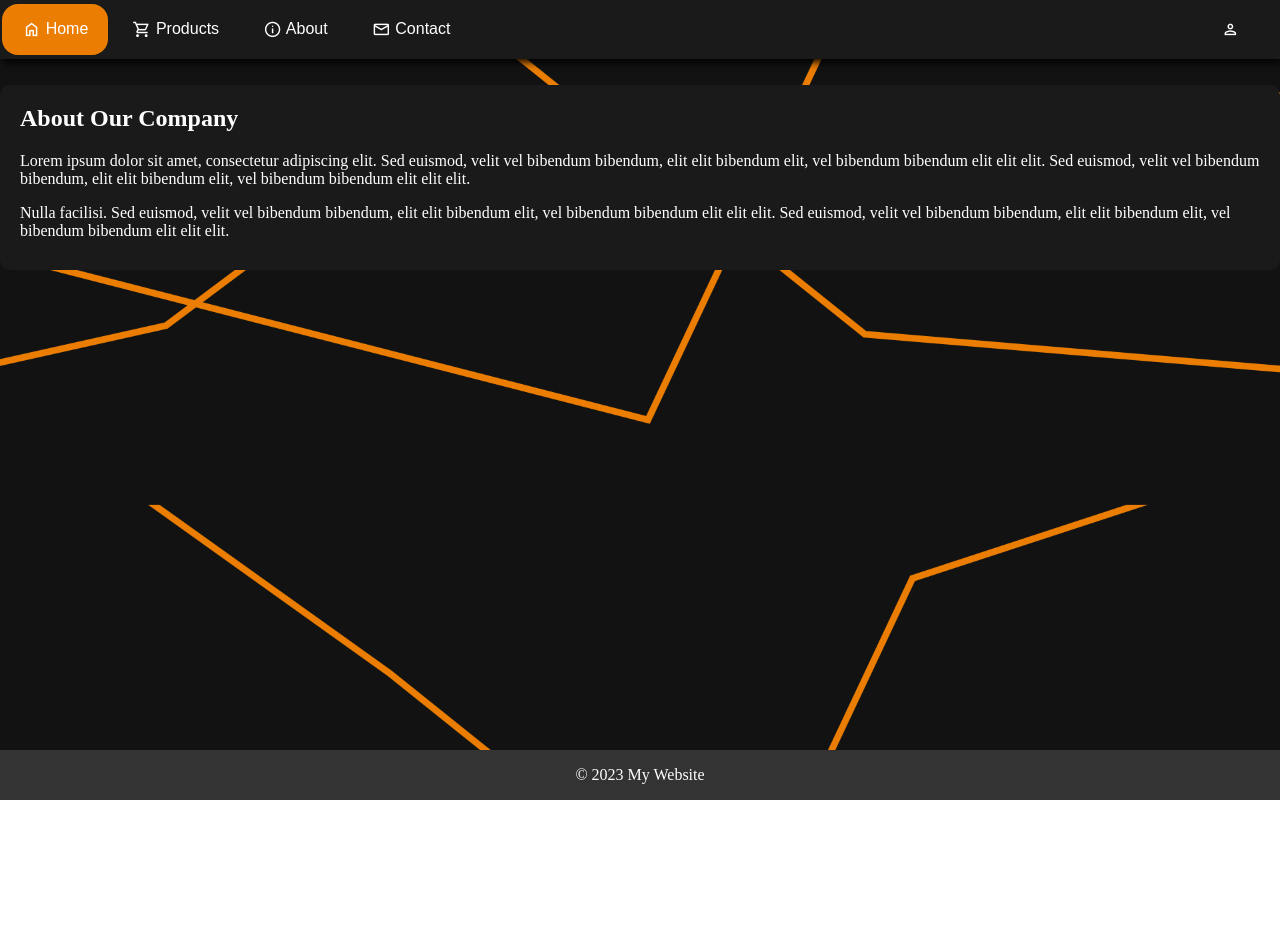
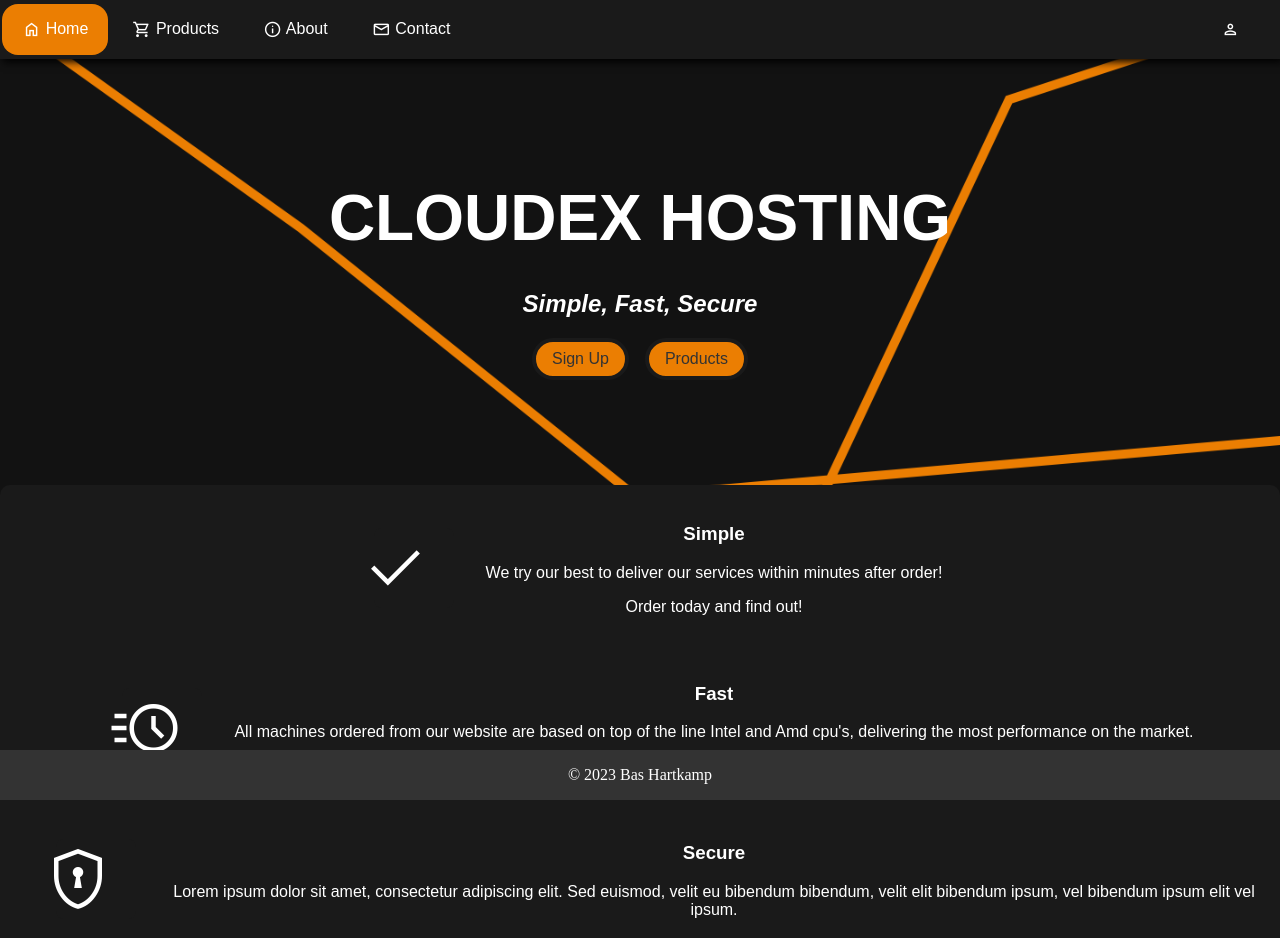
Before and after one commit to BasieDev/BHH, a plain HTML site: page index.html in a window 1280 px wide. Before the commit the page ends 800 px from the top, so only its background shows below. Drawn offline with nearby package versions, Linux system fonts and the light colour scheme.

Commit message:
Made index

```diff
--- a/index.css
+++ b/index.css
@@ -75,15 +75,42 @@ body {
     max-width: 1400px;
     margin-left: auto;
     margin-right: auto;
+    font-family: Arial, Helvetica, sans-serif;
+    display: flex;
+    flex-wrap: wrap;
+    gap: 2rem;
+    text-align: center;
+    justify-content: center;
 }
 
-.company-info h2 {
-    margin-top: 0;
-}
+.block {
+    display: flex;
+    flex-direction: row;
+    align-items: center;
+    gap: 2rem;
+  }
 
-.company-info p {
-    margin-bottom: 10px;
-}
+  .text {
+    flex: 1;
+  }
+
+  .icon {
+    display: flex;
+    justify-content: center;
+    align-items: center;
+    width: 5rem;
+    height: 5rem;
+    border-radius: 0.5rem;
+    background-color: #1a1a1a;
+    font-size: 60px;
+    margin-left: 36px;
+  }
+
+  @media (max-width: 768px) {
+    .block {
+      flex-direction: column;
+    }
+  }
 
 footer {
     background-color: #333;
@@ -93,3 +120,47 @@ footer {
     width: 100%;
     position: fixed;
 }
+
+.header {
+    height: 50vh;
+    display: flex;
+    flex-direction: column;
+    justify-content: center;
+    align-items: center;
+    color: #fff;
+}
+
+.header h1 {
+    font-size: 4rem;
+    margin-bottom: 1rem;
+    font-family: Arial, Helvetica, sans-serif;
+}
+
+.header h2 {
+    font-family: Arial, Helvetica, sans-serif;
+    font-style: italic;
+}
+
+.buttons {
+    display: flex;
+    gap: 1rem;
+}
+
+.signup-button,
+.products-button {
+    padding: 0.5rem 1rem;
+    border: solid 4px;
+    border-color: #1a1a1a;
+    border-radius: 2rem;
+    background-color: #eb7e02;
+    color: #333;
+    font-size: 1rem;
+    text-decoration: none;
+    font-family: Arial, Helvetica, sans-serif;
+}
+
+.signup-button:hover,
+.products-button:hover {
+    background-color: #333;
+    color: #fff;
+}
--- a/index.html
+++ b/index.html
@@ -14,13 +14,42 @@
         <a href="login.html" class="login"><span class="material-icons-outlined">person</span></a>
     </div>
 
+    <div class="header">
+        <h1>CLOUDEX HOSTING</h1>
+        <h2>Simple, Fast, Secure</h2>
+        <div class="buttons">
+          <a href="#" class="signup-button">Sign Up</a>
+          <a href="#" class="products-button">Products</a>
+        </div>
+    </div>
+
     <div class="company-info">
-        <h2>About Our Company</h2>
-        <p>Lorem ipsum dolor sit amet, consectetur adipiscing elit. Sed euismod, velit vel bibendum bibendum, elit elit bibendum elit, vel bibendum bibendum elit elit elit. Sed euismod, velit vel bibendum bibendum, elit elit bibendum elit, vel bibendum bibendum elit elit elit.</p>
-        <p>Nulla facilisi. Sed euismod, velit vel bibendum bibendum, elit elit bibendum elit, vel bibendum bibendum elit elit elit. Sed euismod, velit vel bibendum bibendum, elit elit bibendum elit, vel bibendum bibendum elit elit elit.</p>
+        <div class="block">
+            <span class="icon"><span class="material-icons-outlined">done</span></span>
+                <div class="text">
+                    <h3>Simple</h3>
+                    <p>We try our best to deliver our services within minutes after order!</p>
+                    <p>Order today and find out!</p>
+                </div>
+            </div>
+            <div class="block">
+                <span class="icon"><span class="material-icons-outlined">acute</span></span>
+                <div class="text">
+                    <h3>Fast</h3>
+                    <p>All machines ordered from our website are based on top of the line Intel and Amd cpu's, delivering the most performance on the market.</p>
+                    <p>Don't hesitate and order today!</p>
+                </div>
+            </div>
+        <div class="block">
+            <span class="icon"><span class="material-icons-outlined">encrypted</span></span>
+            <div class="text">
+                <h3>Secure</h3>
+                <p>Lorem ipsum dolor sit amet, consectetur adipiscing elit. Sed euismod, velit eu bibendum bibendum, velit elit bibendum ipsum, vel bibendum ipsum elit vel ipsum.</p>
+            </div>
+        </div>
     </div>
-    <footer>
-        <p>&copy; 2023 My Website</p>
-    </footer>
 </body>
+<footer>
+    <p>&copy; 2023 Bas Hartkamp</p>
+</footer>
 </html>
```
